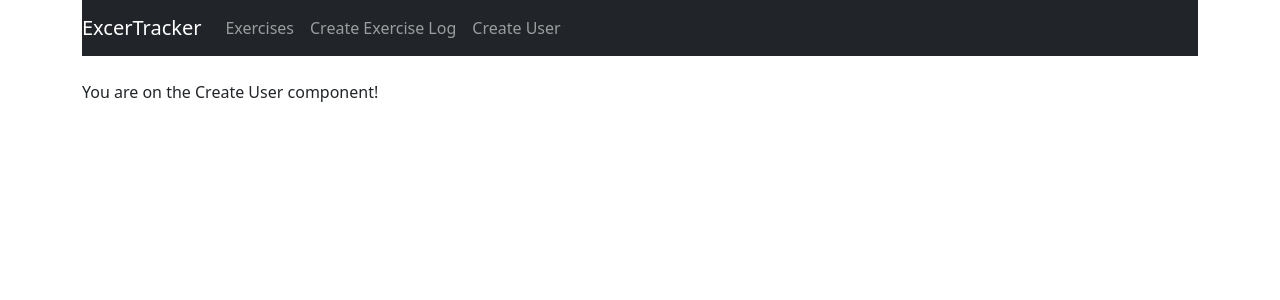
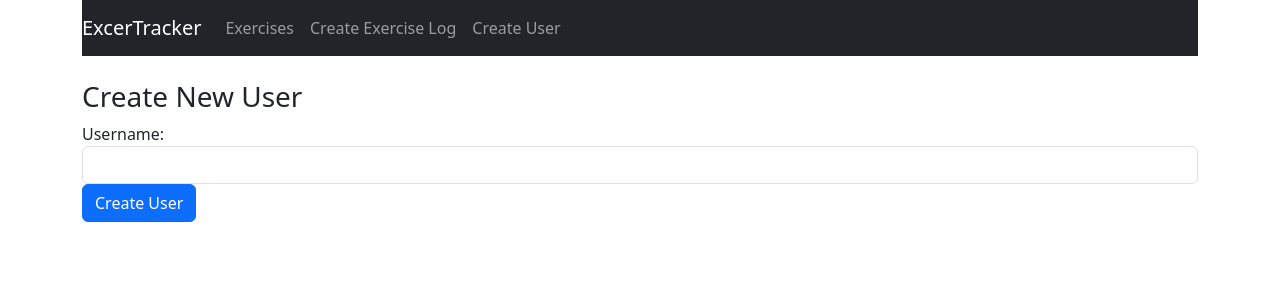
Before and after one commit to andreyunis/mern-exercise-tracker, a React (Create React App) app: page /user in a window 1280 px wide. Shown: the top 300 px of the page. Built offline with nearby package versions, Linux system fonts and the light colour scheme.

Commit message:
Create user and axios connection to backend

```diff
--- a/package.json
+++ b/package.json
@@ -6,6 +6,7 @@
     "@testing-library/jest-dom": "^5.16.5",
     "@testing-library/react": "^13.4.0",
     "@testing-library/user-event": "^13.5.0",
+    "axios": "^1.3.4",
     "react": "^18.2.0",
     "react-datepicker": "^4.10.0",
     "react-dom": "^18.2.0",
--- a/src/components/create-user.component.js
+++ b/src/components/create-user.component.js
@@ -1,10 +1,59 @@
 import React from 'react';
+import axios from 'axios';
 
 export default class CreateUser extends React.Component {
+    constructor(props) {
+        super(props);
+
+        this.onChangeUsername = this.onChangeUsername.bind(this);
+        this.onSubmit = this.onSubmit.bind(this);
+
+        this.state = {
+            username: ''
+        }
+
+    }
+
+    onChangeUsername(e) {
+        this.setState({
+            username: e.target.value
+        });
+    }
+
+    onSubmit(e){
+        e.preventDefault();
+
+        const user = {
+            username: this.state.username,
+        }
+        console.log(user);
+
+        axios.post('http://localhost:5000/users/add', user)
+            .then(res => console.log(res.data));
+
+        this.setState({
+            username: ''
+        })
+    }
+
     render() {
         return (
             <div>
-                <p>You are on the Create User component!</p>
+                <h3>Create New User</h3>
+                <form onSubmit={this.onSubmit}>
+                    <div className="form-group">
+                    <label>Username: </label>
+                    <input  type="text"
+                        required
+                        className="form-control"
+                        value={this.state.username}
+                        onChange={this.onChangeUsername}
+                        />
+                    </div>
+                    <div className="form-group">
+                    <input type="submit" value="Create User" className="btn btn-primary" />
+                    </div>
+                </form>
             </div>
         );
     }
```
Also changed, not shown: 1 other file (tests, documents, lock files or other folders).
